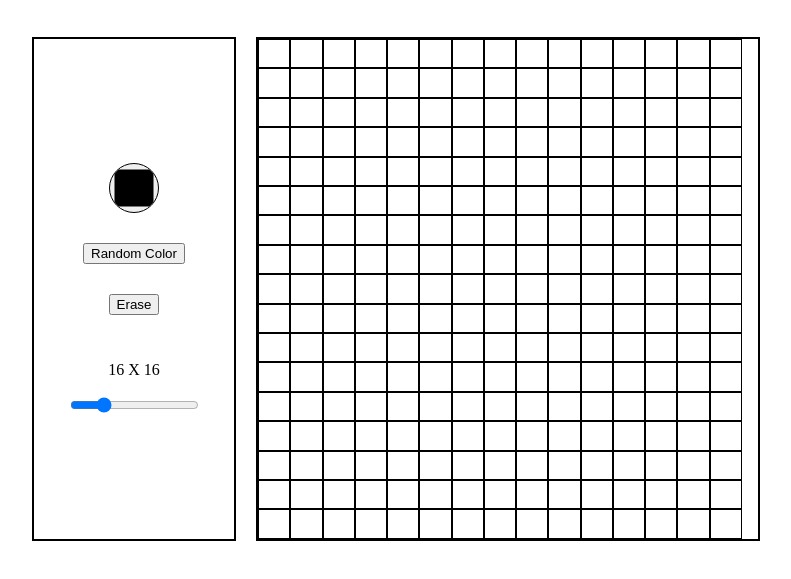
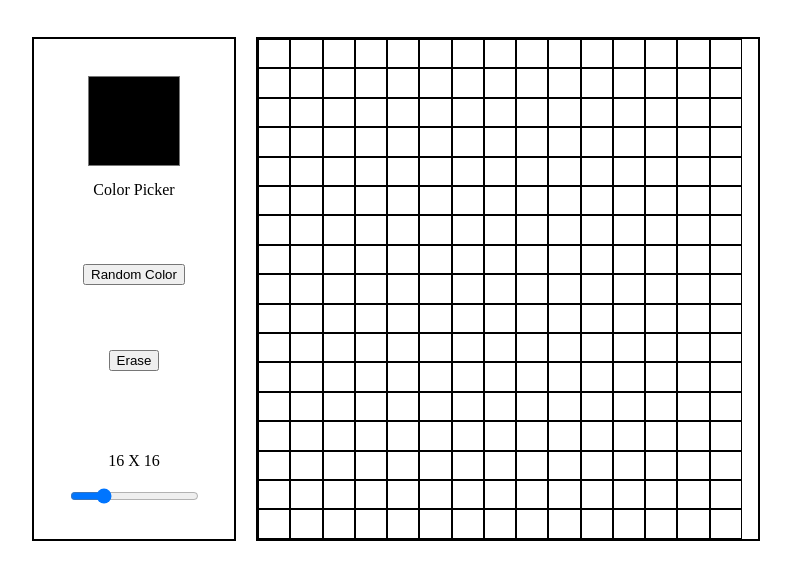
Before and after one commit to benSoalio/odin-etch-a-sketch, a plain HTML site: page index.html in a window 1280 px wide. Shown: the part 69-648 px from the top of the page, without its empty margins (244-1035 px from the left). Drawn offline with Linux system fonts and the light colour scheme.

Commit message:
Style the color picker

```diff
--- a/index.html
+++ b/index.html
@@ -13,7 +13,11 @@
       <h1 class="mainTitle">Etch A Sketch</h1>
       <div class="container">
         <div class="settings">
-          <input id="colorPicker" type="color" name="colorPicker" />
+          <div class="colorBlock">
+            <input id="colorPicker" type="color" name="colorPicker" />
+            <label for="colorPicker">Color Picker</label>
+          </div>
+
           <button class="randomColor">Random Color</button>
           <button class="erase">Erase</button>
           <div class="sizePicker">
--- a/script.js
+++ b/script.js
@@ -38,7 +38,7 @@ pickedSize.addEventListener("change", () => {
 sketchPad.addEventListener("mouseover", (e) => {
   // to prevent the change of the background of the sketchpad
   if (e.target !== sketchPad) {
-    //change the background collr of the square
+    //change the background color of the square
 
     e.target.style.backgroundColor = colorPicker.value;
   }
--- a/style.css
+++ b/style.css
@@ -26,9 +26,9 @@
 .settings {
     display: flex;
     flex-direction: column;
-    justify-content: center;
+    justify-content: space-around;
     align-items: center;
-    gap: 30px;
+    /* gap: 30px; */
     width: 200px;
 }
 
@@ -38,11 +38,19 @@
     width: 500px;
 }
 
+.colorBlock {
+    display: flex;
+    flex-direction: column;
+    align-items: center;
+    gap: 10px;
+}
 
 input[type="color"] {
-   height: 50px;
-  width: 50px;
-  border-radius: 25px;
+  height: 100px;
+  width: 100px;
+  background-color: transparent;
+  border: 0px;
+
 }
 
 
```
